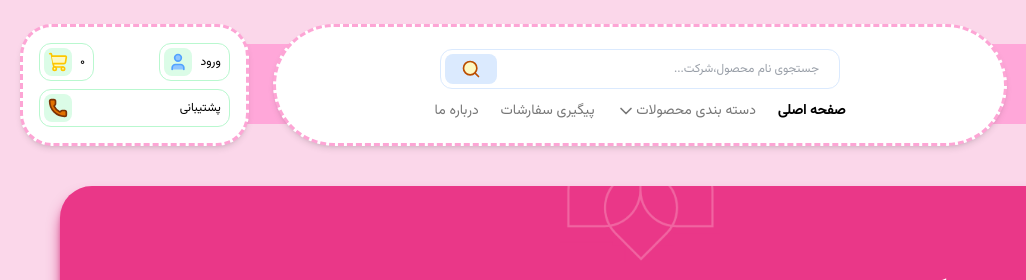
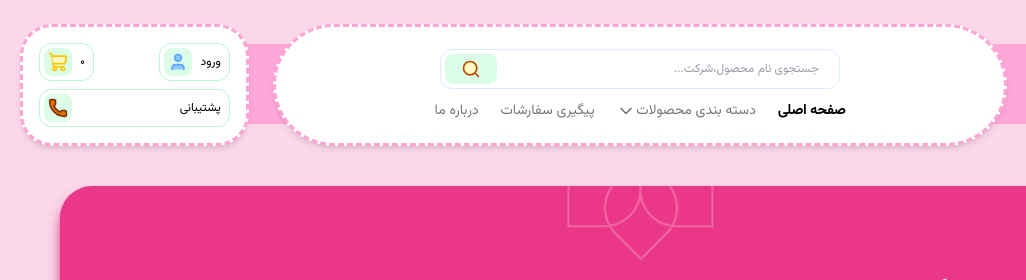
Before and after one commit to najmeh-hd/beauty-shop, a website built with Vite: page index.html in a window 1280 px wide. Shown: the top 280 px of the page, 0-1026 px from the left. Built offline with nearby package versions, Linux system fonts and the light colour scheme.

Commit message:
a little change in an icon

```diff
--- a/index.html
+++ b/index.html
@@ -69,7 +69,7 @@
                 class="px-4 w-80 py-2 text-[12px] focus:outline-none text-gray-700"
               />
               <div
-                class="flex justify-center items-center cursor-pointer px-4 rounded-lg bg-blue-100"
+                class="flex justify-center items-center cursor-pointer px-4 rounded-lg bg-green-100"
               >
                 <i
                   data-lucide="search"
```
